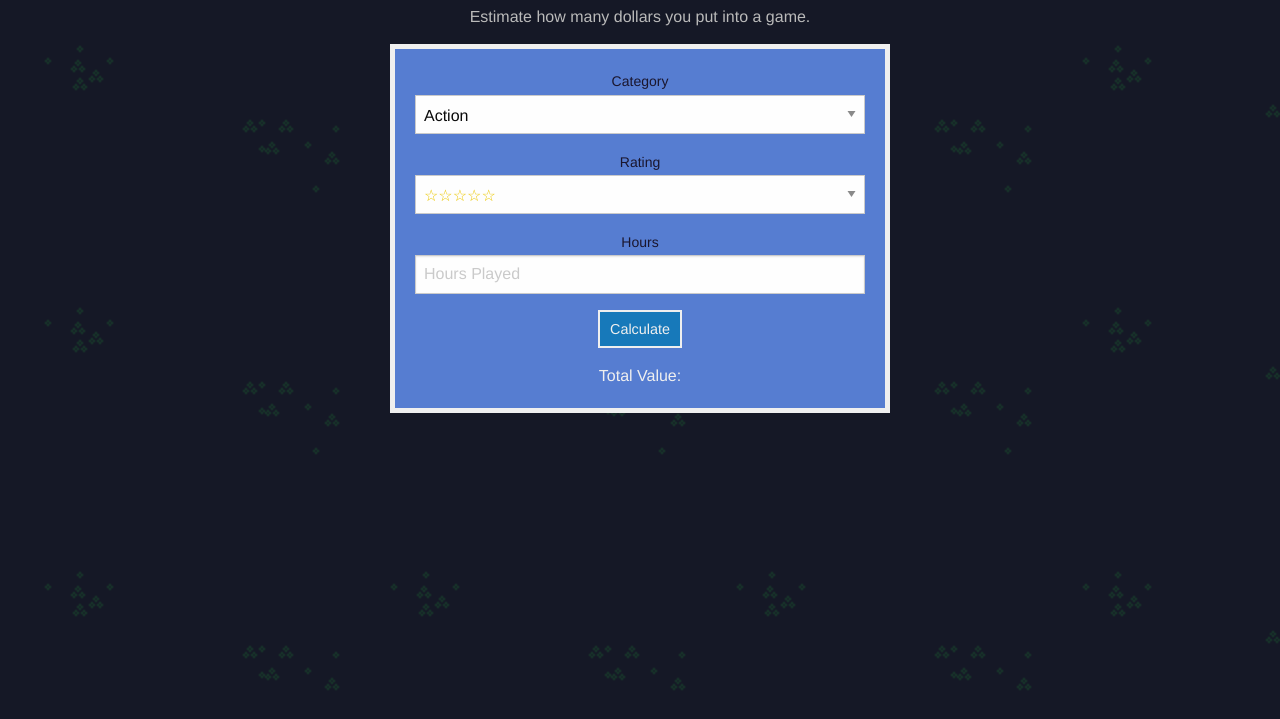
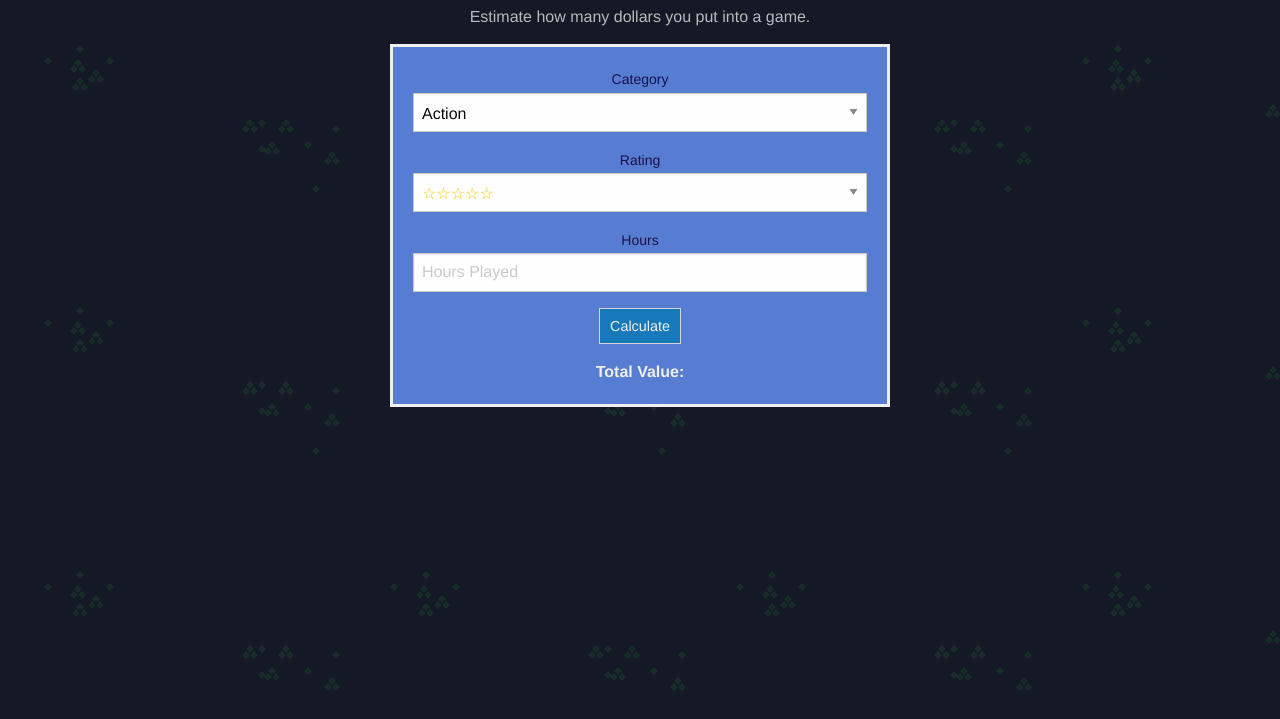
Before and after one commit to astercrono/game-value-estimate, a plain HTML site: page index.html in a window 1280 px wide. Shown: the part 81-800 px from the top of the page. Drawn offline with Linux system fonts and the light colour scheme.

Commit message:
Enhanced the styling a little bit
 - Bolded total value, both label and value.

 - The total value color is now yellow.

 - Scaled back the border widths.

 - Adjusted the main label color a little bit.

```diff
--- a/css/app.css
+++ b/css/app.css
@@ -9,7 +9,7 @@ body, html {
 
 #content-area {
 	background-color: #567dd1;
-	border: 5px solid #EFEFEF;
+	border: 3px solid #EFEFEF;
 	padding: 20px;
 	color: rgb(26, 22, 46);
 	max-width: 500px;
@@ -32,10 +32,12 @@ body, html {
 
 #totalValueLabel {
 	color: #EFEFEF;
+	font-weight: bold;
 }
 
 label {
-	color: rgb(26, 22, 46);
+	/*color: rgb(26, 22, 46);*/
+	color: rgb(27, 17, 75);
 }
 
 #ratingSelect {
@@ -43,7 +45,7 @@ label {
 }
 
 #calcButton {
-	border: 2px solid #EFEFEF;
+	border: 1px solid rgb(212, 212, 212);
 	padding: 10px;
 	color: #EFEFEF;
 }
@@ -51,4 +53,5 @@ label {
 #totalValue {
 	font-weight: bold;
 	color: #EFEFEF;
+	color: #ebc700;
 }
```
